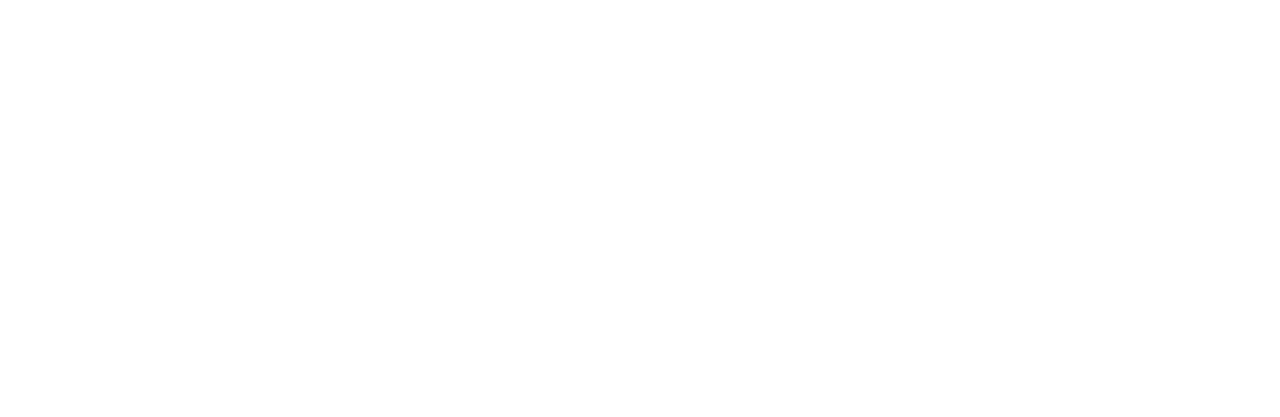
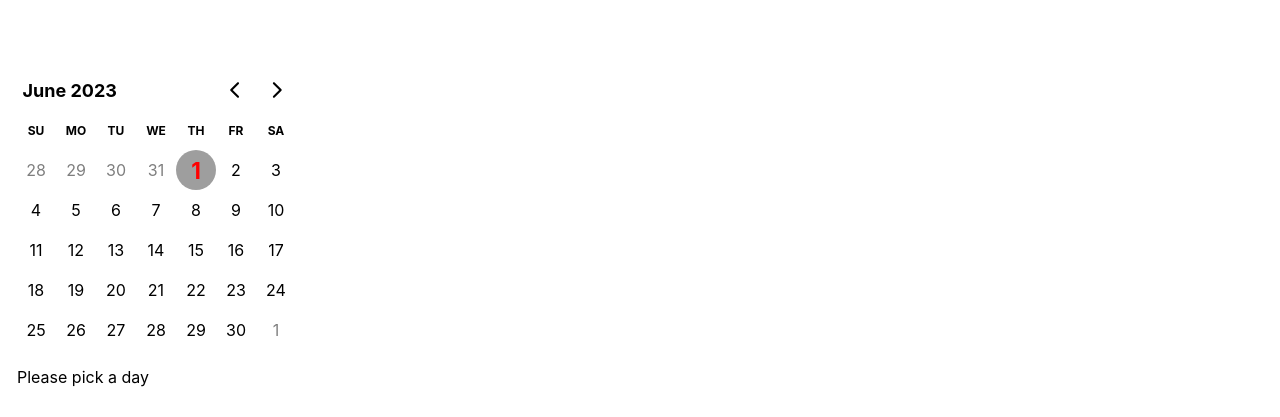
Before and after one commit to efriedin/Notes-App, a React (Create React App) app: page /calendar in a window 1280 px wide. Shown: the part 746-1163 px from the top of the page. Before the commit the page ends 800 px from the top, so only its background shows below. Built offline with nearby package versions, Linux system fonts and the light colour scheme; no server answers; grey boxes are pictures that could not be loaded.

Commit message:
added calendar component

```diff
--- a/package.json
+++ b/package.json
@@ -9,7 +9,9 @@
     "@testing-library/react": "^13.4.0",
     "@testing-library/user-event": "^13.5.0",
     "bootstrap": "^5.3.0",
+    "date-fns": "^2.30.0",
     "react": "^18.2.0",
+    "react-day-picker": "^8.7.1",
     "react-dom": "^18.2.0",
     "react-icons": "^4.9.0",
     "react-router-dom": "^6.11.2",
--- a/src/App.js
+++ b/src/App.js
@@ -3,6 +3,8 @@
 import Search from "./components/Search";
 import Header from "./components/Header";
 import Navbar from "./components/Navbar/Navbar";
+import { Calendar } from "./components/Calendar/Calendar";
+
 
 const App = () => {
   const NOTES_API_URL = "https://643efbc0b9e6d064beec702e.mockapi.io/notes";
@@ -108,6 +110,7 @@
           }
         />
       </div>
+      <Calendar />
     </div>
   );
 };
--- /dev/null
+++ b/src/components/Calendar/Calendar.js
@@ -0,0 +1,50 @@
+import { DayPicker } from "react-day-picker";
+import { format } from "date-fns";
+import React, { useState } from 'react'
+import "react-day-picker/dist/style.css"
+
+
+const css = `
+  .my-today {
+    font-weight: bold;
+    font-size: 140%;
+    color: red;
+    background: url(https://media3.giphy.com/media/ujpaHBFQxnZIALTObQ/giphy.gif);
+    background-size: cover;
+  }
+
+  .my-selected:not([disabled]) {
+    font-weight: bold;
+    border: 2px solid currentColor;
+    background-color: green;
+    background-size: cover;
+  }
+
+`
+
+export const Calendar = () => {
+  const [selected, setSelected] = useState()
+
+  let footer = <p>Please pick a day</p>
+  if(selected) {
+    footer = <p>You picker {format(selected, 'PP')}</p>;
+  }
+
+
+  return (
+    <div>
+      <style>{css}</style>
+      <DayPicker
+        mode="single"
+        selected={selected}
+        onSelect={setSelected}
+        footer={footer}
+        modifiersClassNames={{
+          selected: 'my-selected',
+          today: 'my-today'
+        }}
+        showOutsideDays
+      />
+    </div>
+  )
+}
--- a/src/components/Navbar/MenuItems.js
+++ b/src/components/Navbar/MenuItems.js
@@ -6,7 +6,7 @@
     },
     {
         title: 'Calendar',
-        url: '#',
+        url: 'C:\Users\erinf\Documents\Bootcamp\Notes App\notes-app\src\components\Calendar\Calendar.js',
         cName: 'nav-links'
     },
     {
```
Also changed, not shown: 1 other file (tests, documents, lock files or other folders).
